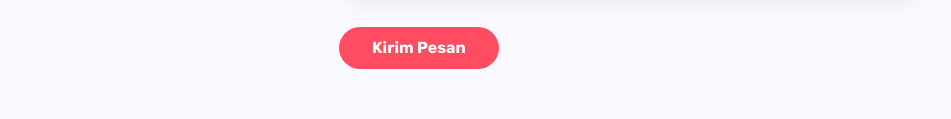
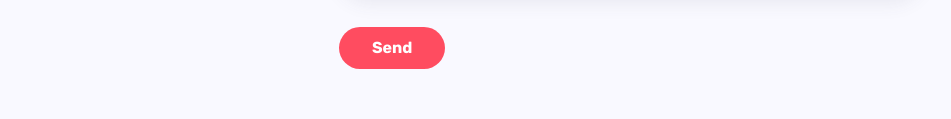
Before and after one commit to altechid/altechid.github.io, a plain HTML site: page index.html in a window 1280 px wide. Shown: the part 5144-5263 px from the top of the page, without its empty margins (308-1259 px from the left). Drawn offline with Linux system fonts and the light colour scheme.

Commit message:
Update index.html

```diff
--- a/index.html
+++ b/index.html
@@ -896,7 +896,7 @@
 							</div>
 						</div>
 
-						<button type="submit" name="submit" id="submit" value="Submit" class="btn btn-default">Kirim Pesan</button><!-- Send Button -->
+						<button type="submit" name="submit" id="submit" value="Submit" class="btn btn-default">Send</button><!-- Send Button -->
 
 					</form>
 					<!-- Contact Form end -->
```
